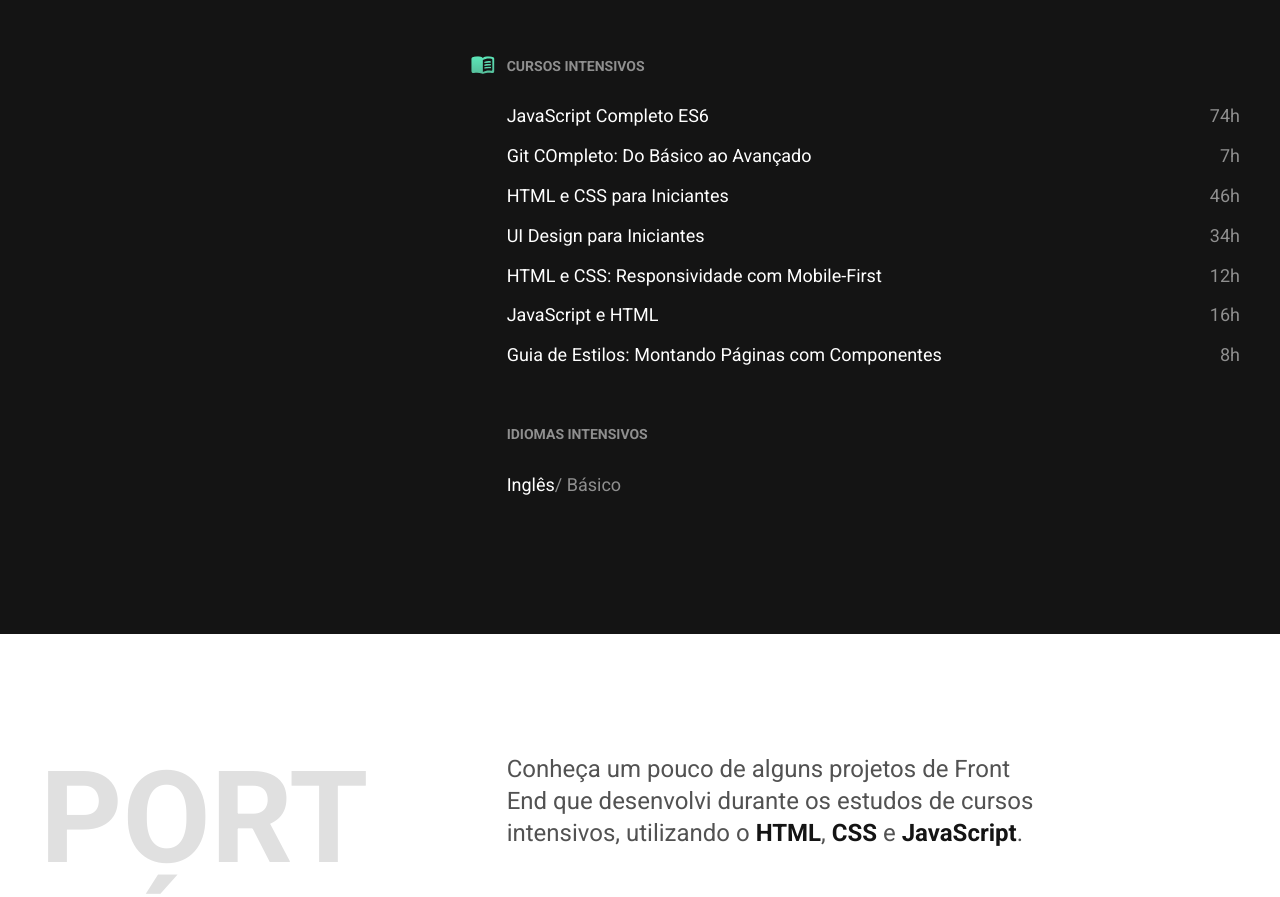
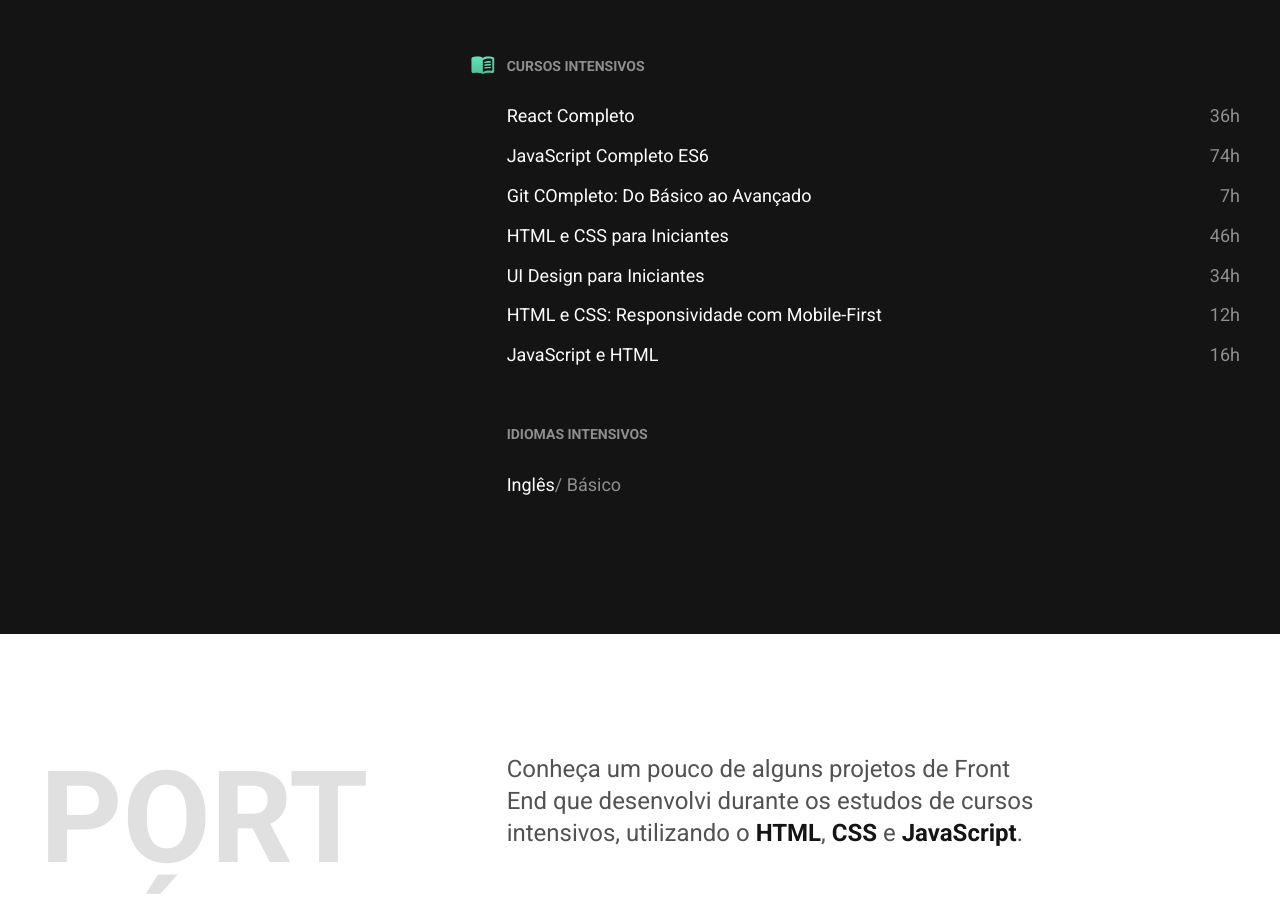
Before and after one commit to RenatoStosl/RenatoStosl.github.io, a plain HTML site: page index.html in a window 1280 px wide. Shown: the part 2060-2957 px from the top of the page. Drawn offline with Linux system fonts and the light colour scheme.

Commit message:
Update index.html

```diff
--- a/index.html
+++ b/index.html
@@ -155,13 +155,13 @@
           <div class="cursos">
             <h3>Cursos Intensivos</h3>
             <ul>
+              <li>React Completo<span>36h</span></li>
               <li>JavaScript Completo ES6<span>74h</span></li>
               <li>Git COmpleto: Do Básico ao Avançado<span>7h</span></li>
               <li>HTML e CSS para Iniciantes <span>46h</span></li>
               <li>UI Design para Iniciantes<span>34h</span></li>
               <li>HTML e CSS: Responsividade com Mobile-First<span>12h</span></li>
               <li>JavaScript e HTML <span>16h</span></li>
-              <li>Guia de Estilos: Montando Páginas com Componentes<span>8h</span></li>
             </ul>
           </div>
 
```
